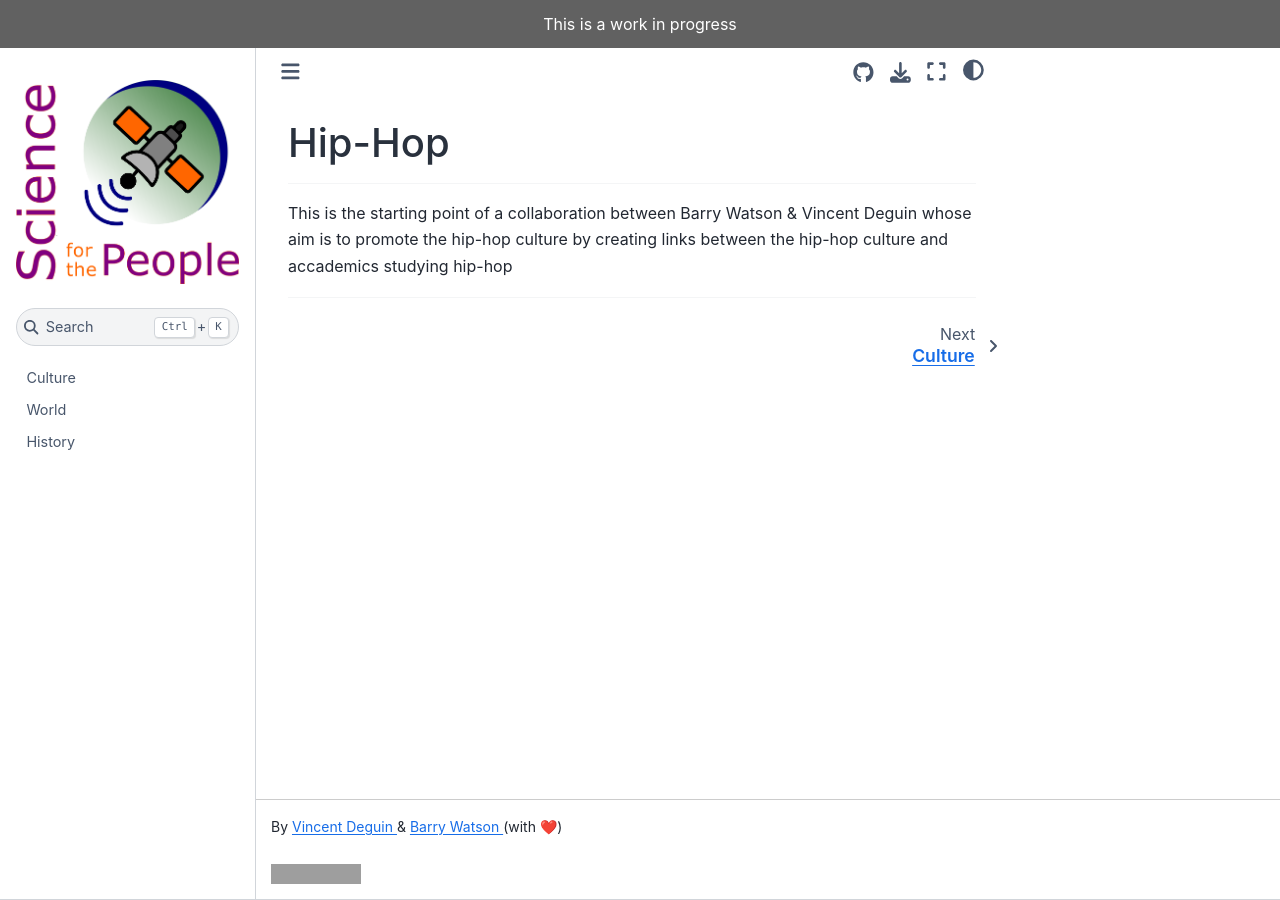
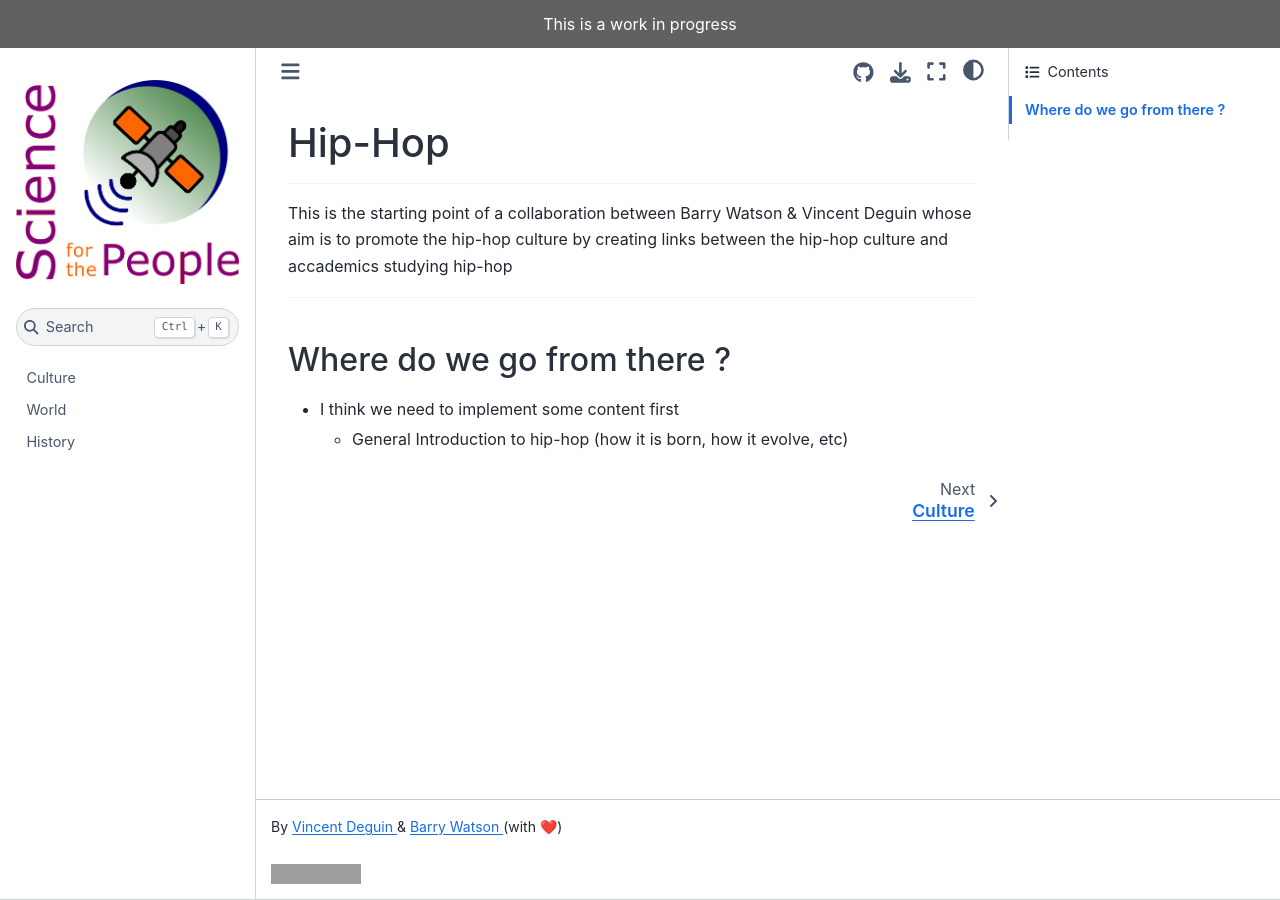
Before and after one commit to Deugz/nb-hiphop, a Jupyter Book: the page built from intro.md, in a window 1280 px wide. Built offline with Jupyter Book 1.0.4 settings and Sphinx 7.4.7 and the Sphinx Book theme 1.1.4, drawn with Linux system fonts in a browser that asks for light colours; grey boxes are pictures that could not be loaded.

```diff
--- a/intro.md
+++ b/intro.md
@@ -5,3 +5,8 @@
 This is the starting point of a collaboration between Barry Watson & Vincent Deguin whose aim is to promote the hip-hop culture by creating links between the hip-hop culture and accademics studying hip-hop
 
 ***
+
+## Where do we go from there ?
+
+- I think we need to implement some content first
+    - General Introduction to hip-hop (how it is born, how it evolve, etc)
```
Also changed, not shown: 1 other file.
